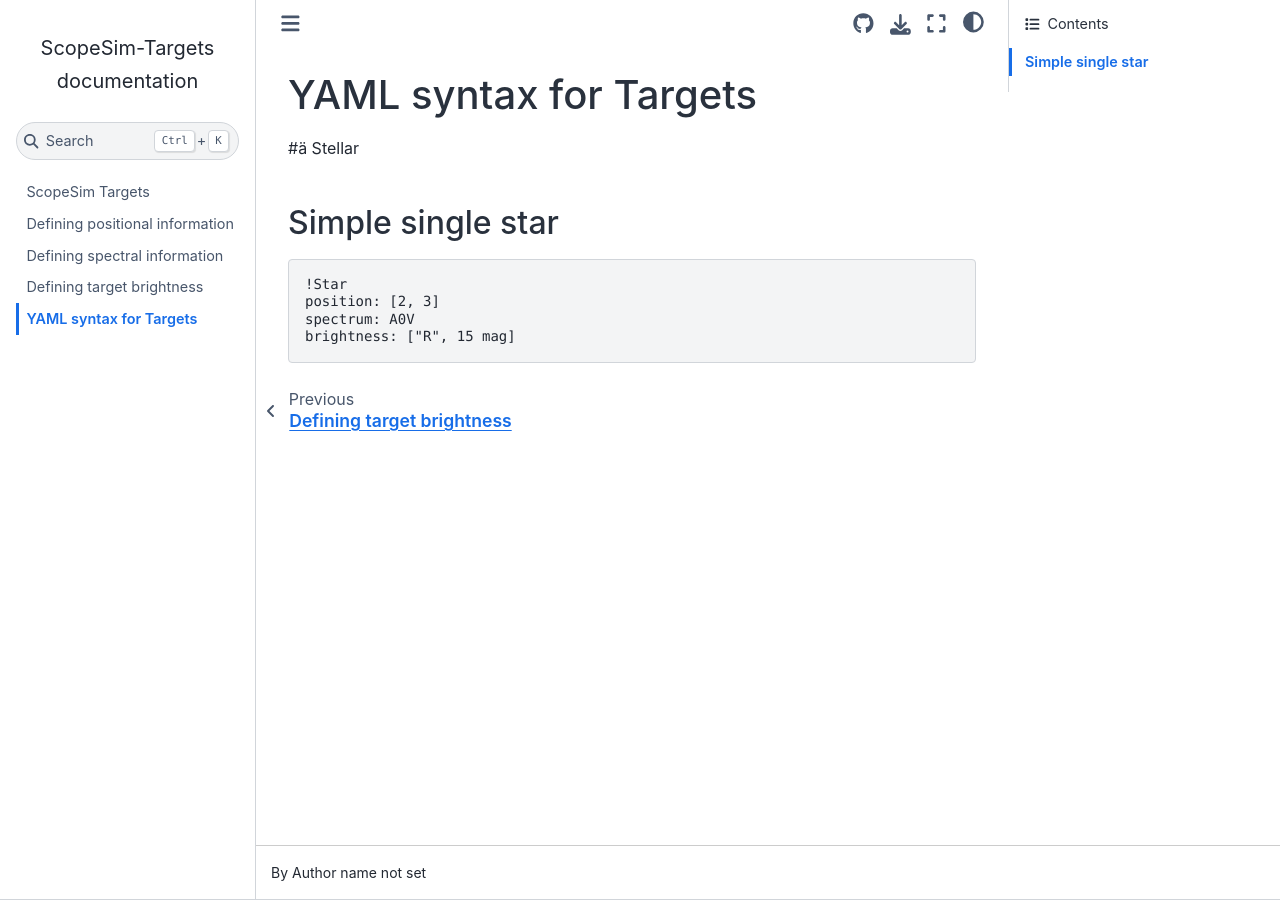
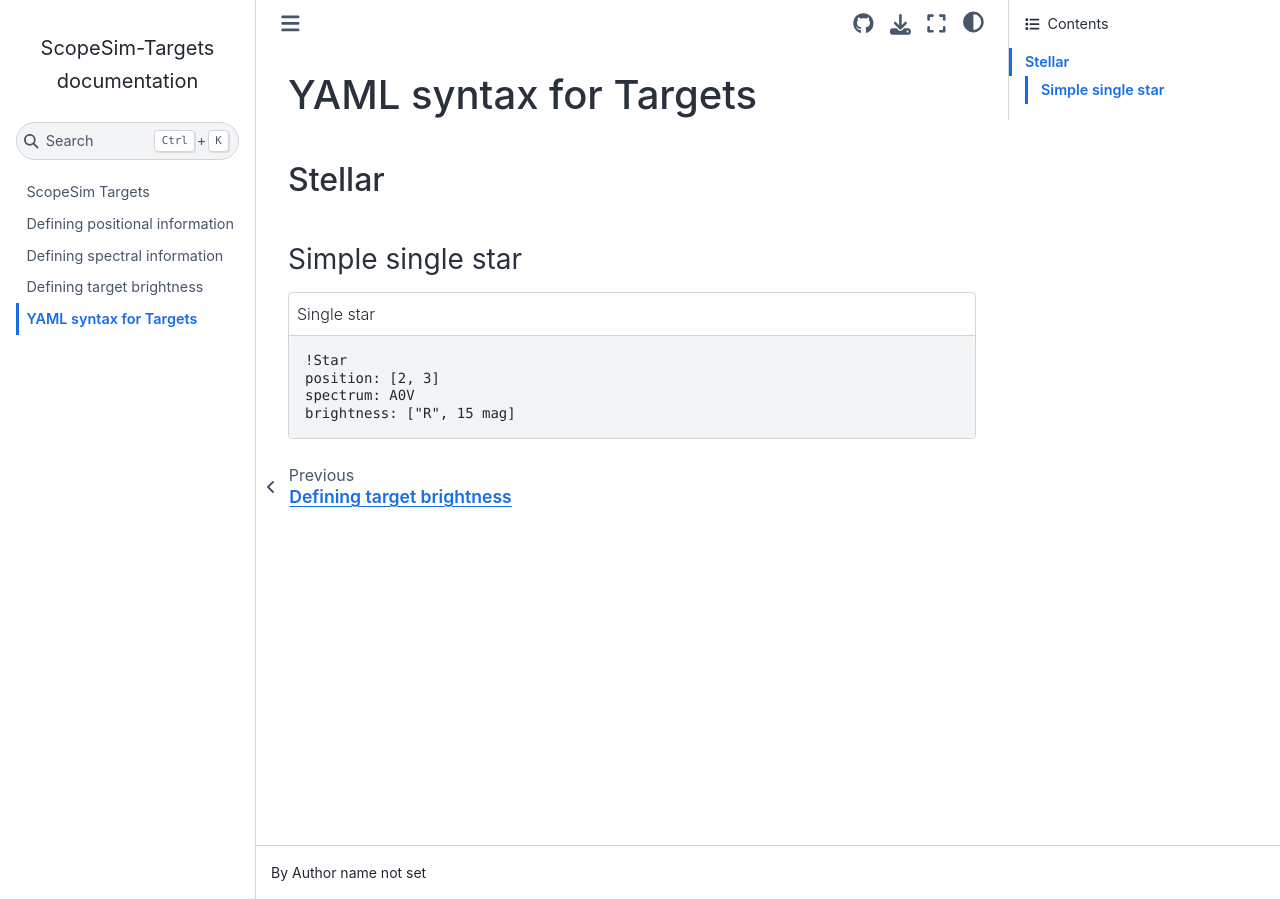
Before and after one commit to AstarVienna/scopesim-targets, a Sphinx documentation site: the page built from docs/yaml_syntax.md, in a window 1280 px wide. Built offline with Sphinx 7.4.7 and the Sphinx Book theme 1.1.4, drawn with Linux system fonts in a browser that asks for light colours.

Commit message:
Formatting

````diff
--- a/docs/yaml_syntax.md
+++ b/docs/yaml_syntax.md
@@ -1,7 +1,8 @@
 # YAML syntax for Targets
 
-#ä Stellar
+## Stellar
 
 ### Simple single star
 ```{literalinclude} example_yamls/stellar/star0.yaml
+:caption: Single star
 ```
````
